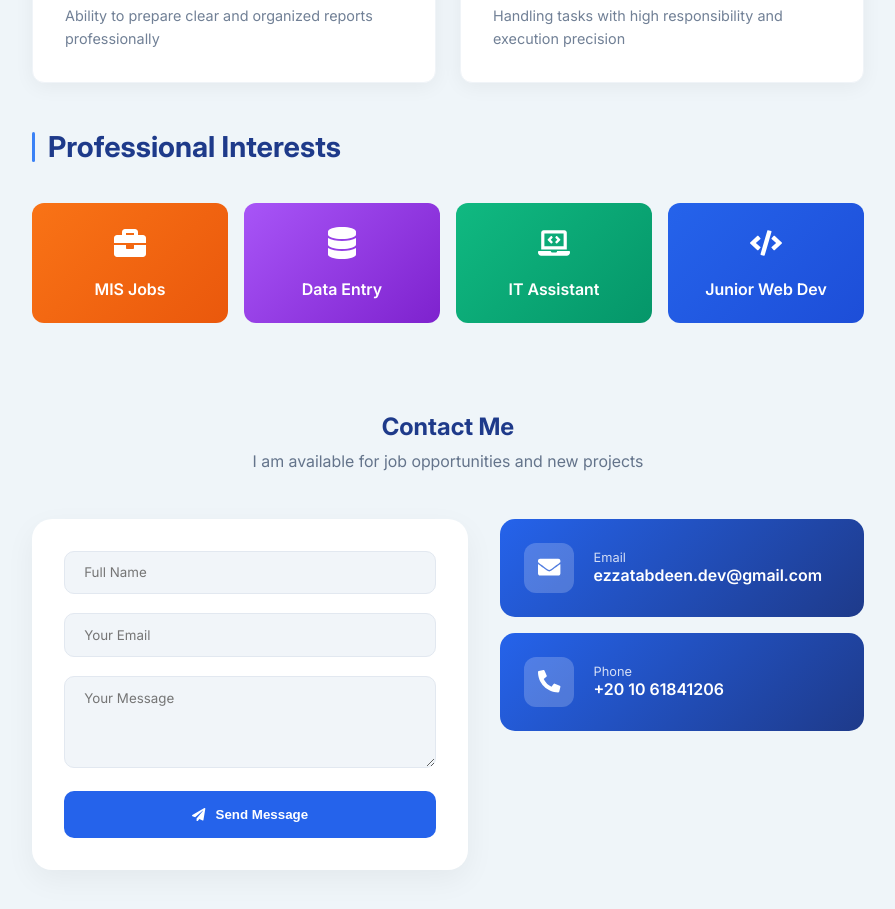
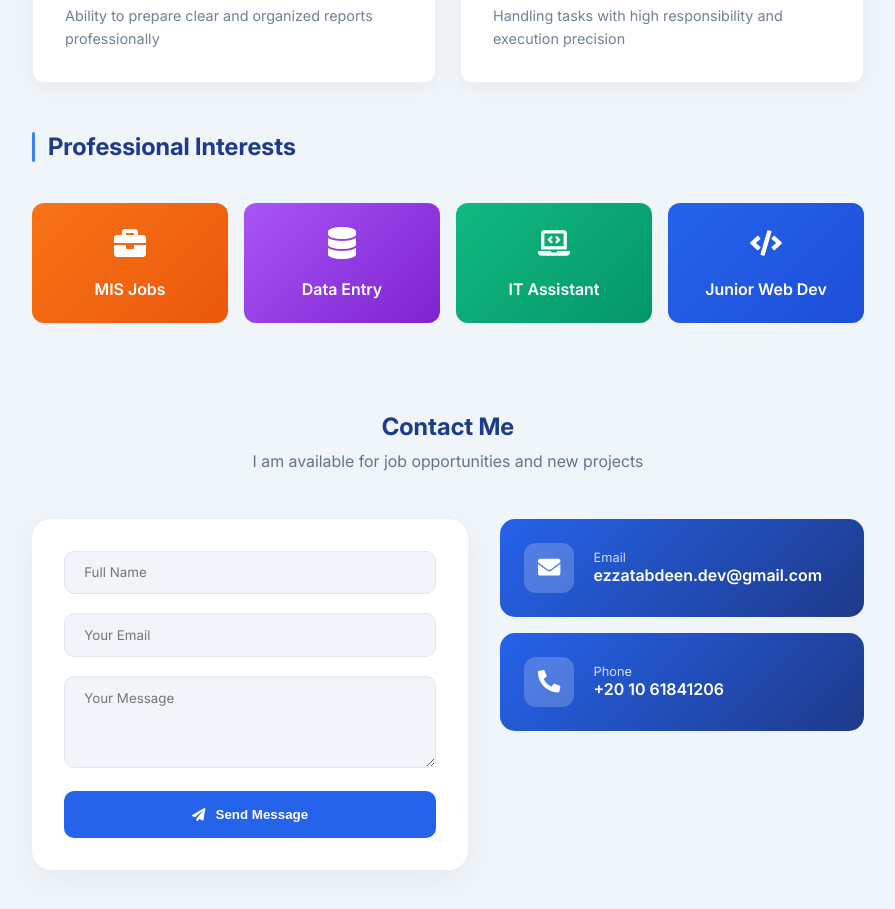
Before and after one commit to ezzatabdeen-dev/protfolio, a Next.js app: page /en in a window 1280 px wide. Shown: the part 2300-3209 px from the top of the page, without its empty margins (192-1087 px from the left). Built offline with nearby package versions, Linux system fonts and the light colour scheme.

Commit message:
Update Interests.module.css

```diff
--- a/src/components/Interests/Interests.module.css
+++ b/src/components/Interests/Interests.module.css
@@ -21,7 +21,7 @@
 
 .sectionTitle {
   color: #1e3a8a;
-  font-size: 1.8rem;
+
   margin-bottom: 2.5rem;
   position: relative;
   display: flex;
```
